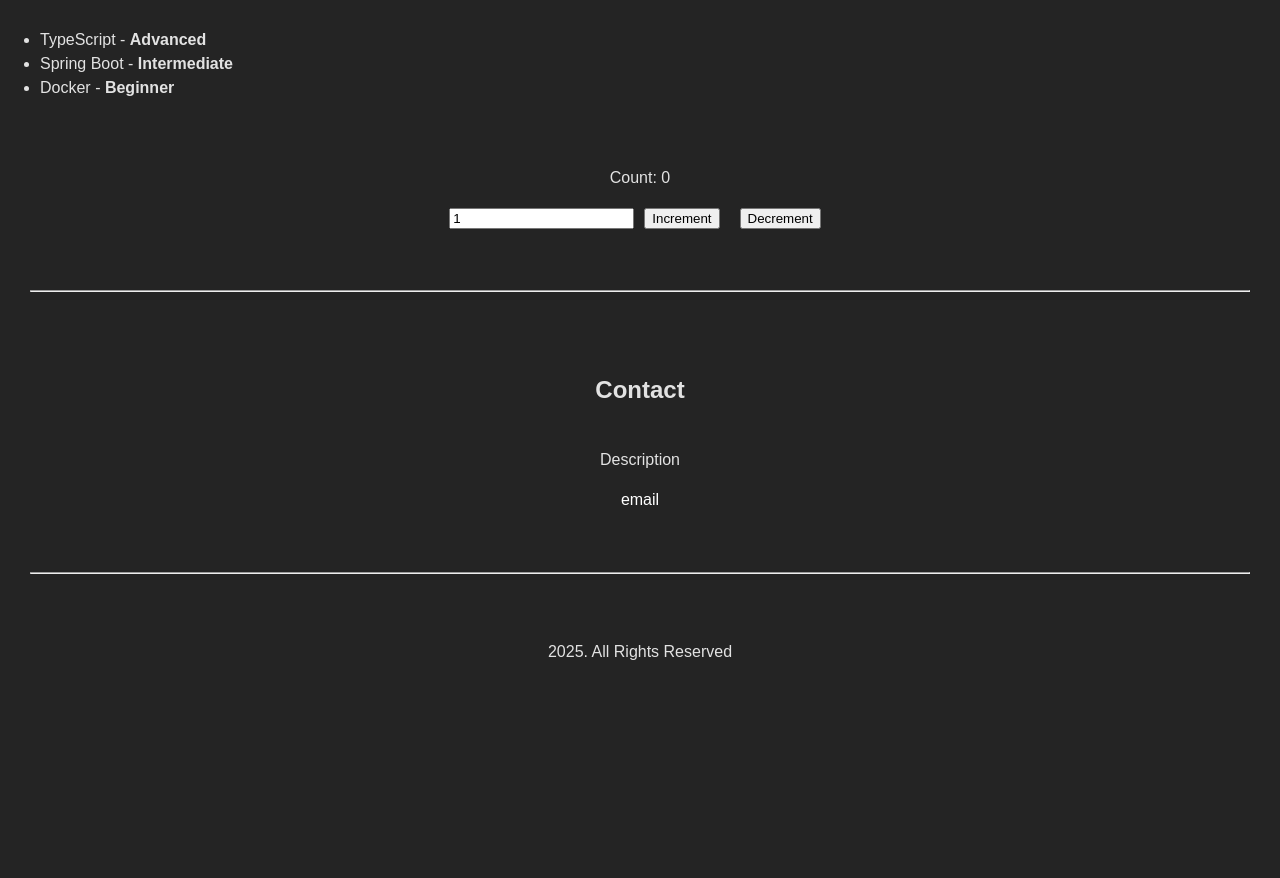
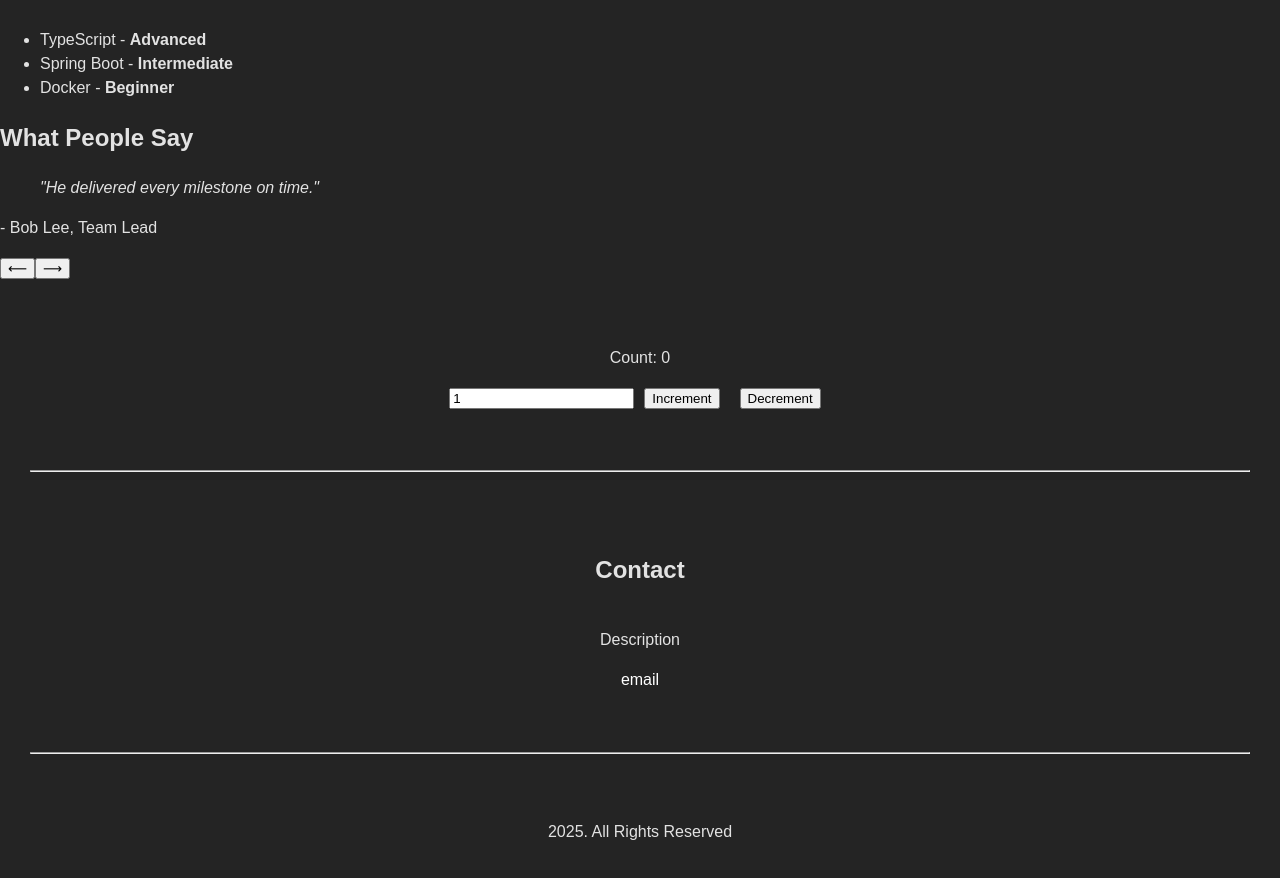
Before and after one commit to gjuanillo/react-refreshers, a React (Vite) app: page / in a window 1280 px wide. Shown: the part 1364-2242 px from the top of the page. Before the commit the page ends 2064 px from the top, so only its background shows below. Built offline with nearby package versions, Linux system fonts and the light colour scheme.

Commit message:
Testimonials and useRef

```diff
--- a/src/App.tsx
+++ b/src/App.tsx
@@ -6,6 +6,7 @@ import Footer from './Footer';
 import Header from './Header'
 import Projects from './Projects';
 import Skills from './Skills';
+import Testimonials from './Testimonials';
 import type { Project } from './types';
 
 function App() {
@@ -56,6 +57,11 @@ function App() {
         { name: "Spring Boot", level: "Intermediate" },
         { name: "Docker", level: "Beginner" }
     ];
+    const testimonials = [
+        { author: "Alice Smith", content: "Working with John was a breeze!", role: "Product Manager" },
+        { author: "Bob Lee", content: "He delivered every milestone on time.", role: "Team Lead" },
+        { author: "Carla Gomez", content: "Very professional and communicative.", role: "CTO" }
+    ];
     return (
         <div className='App'>
             {/* Header Section */}
@@ -65,7 +71,8 @@ function App() {
             <hr />
             {/* Projects Section */}
             <Projects project={projects} />
-            <Skills skills={skills}/>
+            <Skills skills={skills} />
+            <Testimonials testimonials={testimonials}/>
             <Counter />
             <hr />
             {/* Contact Section */}
--- /dev/null
+++ b/src/Testimonials.tsx
@@ -0,0 +1,43 @@
+import { useState, useEffect, useRef } from 'react';
+
+type Testimonial = {
+    author: string;
+    content: string;
+    role: string;
+};
+
+interface TestimonialsProps {
+    testimonials: Testimonial[];
+}
+
+const Testimonials: React.FC<TestimonialsProps> = ({ testimonials }) => {
+    const [index, setIndex] = useState(0);
+    const intervalRef = useRef<ReturnType<typeof setInterval> | null>(null);
+
+    useEffect(() => {
+        intervalRef.current = setInterval(() => {
+            setIndex((prevIndex) => (prevIndex + 1) % testimonials.length);
+        }, 5000);
+
+        return () => {
+            if (intervalRef.current) clearInterval(intervalRef.current);
+        };
+    }, [testimonials.length]);
+
+    const next = () => setIndex((i) => (i + 1) % testimonials.length);
+    const prev = () => setIndex((i) => (i - 1 + testimonials.length) % testimonials.length);
+
+    const { author, content, role } = testimonials[index];
+
+    return (
+        <section>
+            <h2>What People Say</h2>
+            <blockquote style={{ fontStyle: 'italic' }}>{`"${content}"`}</blockquote>
+            <p>- {author}, {role}</p>
+            <button onClick={prev}>⟵</button>
+            <button onClick={next}>⟶</button>
+        </section>
+    );
+};
+
+export default Testimonials;
```
